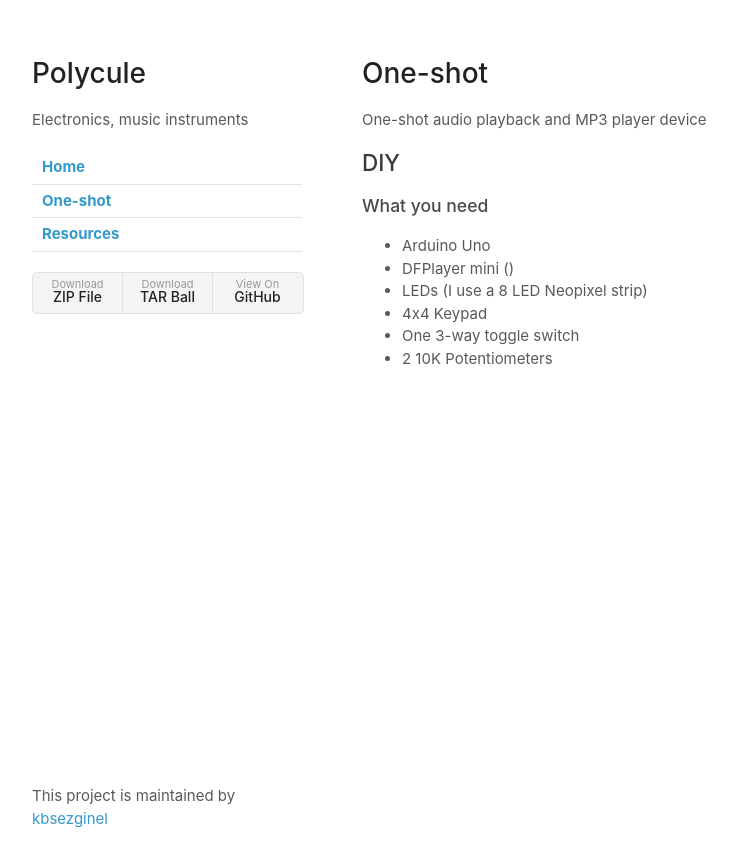
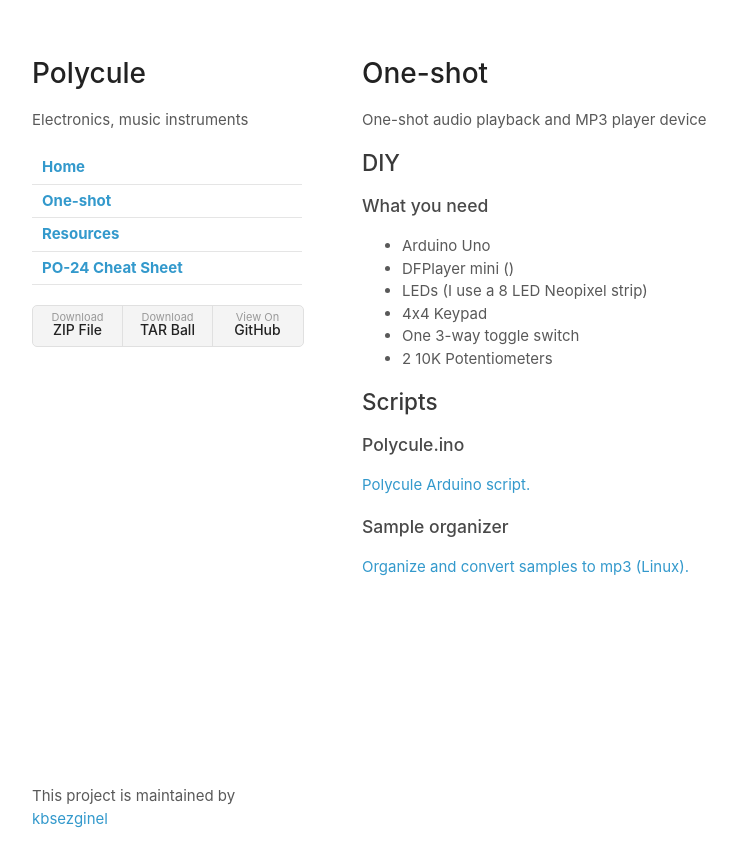
Before and after one commit to kbsezginel/polycule, a Jekyll site: the page built from one-shot.md, in a window 1280 px wide. Shown: the top 867 px of the page, without its empty margins (68-805 px from the left). Built offline with Jekyll 4.4.1, drawn with Linux system fonts in a browser that asks for light colours; our own code applies the rules of GitHub Pages for plain Markdown files.

Commit message:
Adds PO-24 cheat sheet.

```diff
--- a/_config.yml
+++ b/_config.yml
@@ -9,3 +9,5 @@
     url: one-shot
   - title: Resources
     url: resources
+  - title: PO-24 Cheat Sheet
+    url: https://raw.githubusercontent.com/kbsezginel/polycule/master/assets/img/PO-24-cheat-sheet.svg
--- a/one-shot.md
+++ b/one-shot.md
@@ -10,3 +10,11 @@
 - 4x4 Keypad
 - One 3-way toggle switch
 - 2 10K Potentiometers
+
+## Scripts
+
+### Polycule.ino
+[Polycule Arduino script.](https://github.com/kbsezginel/polycule/blob/master/scripts/polycule.ino)
+
+### Sample organizer
+[Organize and convert samples to mp3 (Linux).](https://github.com/kbsezginel/polycule/tree/master/scripts/organize_samples)
```
Also changed, not shown: README.md, assets/img/PO-24-cheat-sheet.svg (added).
